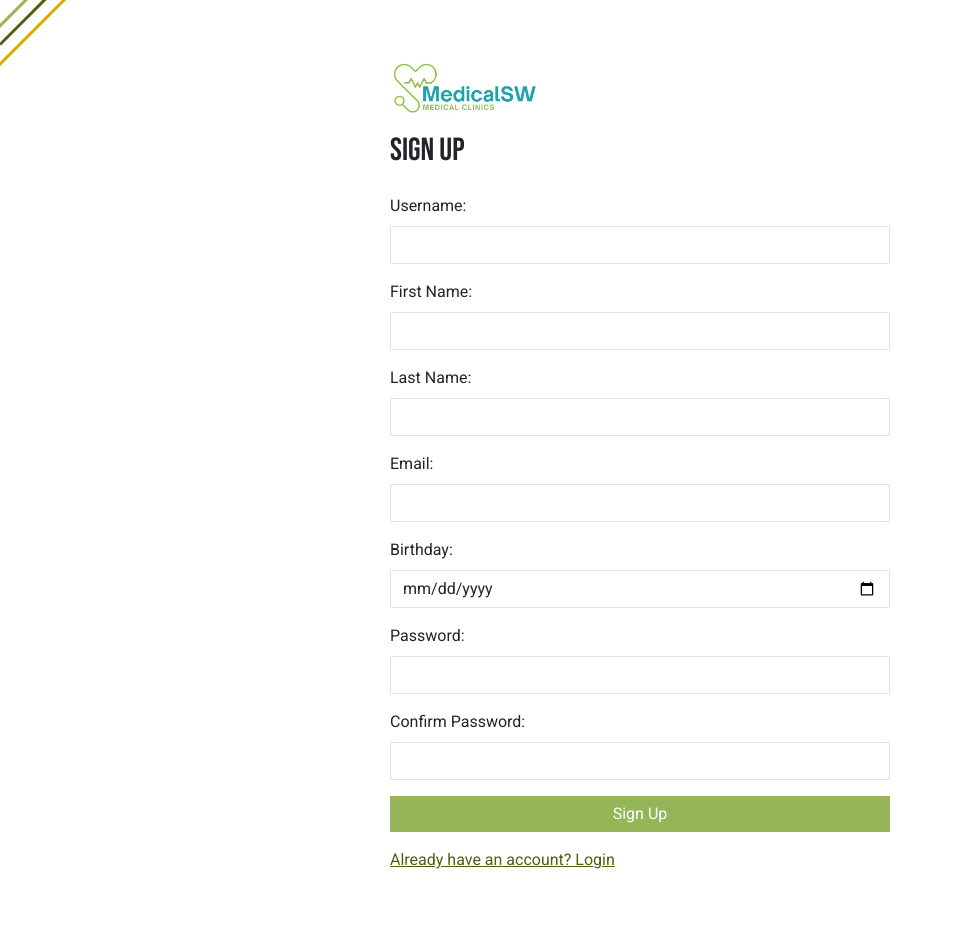
After one commit to TJunH/MedicalSW, a Flask app: page /signup in a window 1280 px wide. The commit adds this page. Shown: the whole page, without its empty margins (0-953 px from the left). Run offline with Flask 3, Linux system fonts and the light colour scheme.

Commit message:
login, signup profile, rdf data

```diff
--- a/MedicalSW/server.py
+++ b/MedicalSW/server.py
@@ -1,8 +1,14 @@
 import os
-from flask import Flask, render_template,request, jsonify
+from flask import Flask, render_template,request, jsonify, redirect, url_for, session, flash
 from SPARQLWrapper import SPARQLWrapper, JSON
+from rdflib import Graph, Literal, RDF, URIRef, Namespace
+from rdflib.namespace import FOAF
+import os
+import bcrypt
+import re
 
 app = Flask(__name__)
+app.secret_key = 'secretkeyforswmedicalgroup26'
 
 @app.route('/')
 def home():
@@ -10,7 +16,10 @@ def home():
 
 @app.route('/about')
 def about():
-    return render_template('about.html', current_page='about')
+    if 'username' in session:
+        return render_template('about.html', current_page='about')
+
+    return redirect(url_for('login'))
 
 @app.route('/disease-list')
 def diseaseList():
@@ -122,7 +131,10 @@ def diseaseList():
 
 @app.route('/diseases')
 def diseases():
-    return render_template('diseases.html', current_page='diseases')
+    if 'username' in session:
+        return render_template('diseases.html', current_page='diseases')
+
+    return redirect(url_for('login'))
 
 @app.route('/info/<parentTn>')
 def info(parentTn):
@@ -267,9 +279,178 @@ def medsList():
 
 @app.route('/chemicals-meds')
 def chemicalsMeds():
-    return render_template('chemicalsMeds.html', current_page='chemicalsMeds')
+    if 'username' in session:
+        return render_template('chemicalsMeds.html', current_page='chemicalsMeds')
+
+    return redirect(url_for('login'))
+
+#######################
+
+USER = Namespace("http://example.org/user#")
+EX = Namespace("http://example.org/extra#")
+g = Graph()
+g.bind("foaf", FOAF)
+g.bind("ex", EX)
+
+rdf_data_dir = os.path.join(os.path.dirname(__file__), 'data')
+user_data_file = os.path.join(rdf_data_dir, 'users.rdf')
+
+if not os.path.exists(rdf_data_dir):
+    os.makedirs(rdf_data_dir)
+
+if not os.path.exists(user_data_file):
+    with open(user_data_file, 'w') as f:
+        f.write('')
+
+@app.route('/signup', methods=['GET', 'POST'])
+def signup():
+    if request.method == 'POST':
+        username = request.form['username']
+        firstName = request.form['firstName']
+        lastName = request.form['lastName']
+        email = request.form['email']
+        birthday = request.form['birthday']
+        password = request.form['password']
+        confirm_password = request.form['confirm_password']
+
+        if password != confirm_password:
+            flash('Passwords do not match.')
+            return redirect(url_for('signup'))
+
+        is_valid, message = validate_password(password)
+        if not is_valid:
+            flash(message)
+            return redirect(url_for('signup'))
+
+        user = URIRef(USER[username])
+        g.parse(user_data_file, format='turtle')
+
+        if (user, RDF.type, FOAF.Person) in g:
+            flash('Username already exists. Please choose a different username.')
+            return redirect(url_for('signup'))
+
+        hashed_password = bcrypt.hashpw(password.encode('utf-8'), bcrypt.gensalt())
+
+        user = URIRef(USER[username])
+        g.add((user, RDF.type, FOAF.Person))
+        g.add((user, FOAF.name, Literal(username)))
+        g.add((user, FOAF.firstName, Literal(firstName)))
+        g.add((user, FOAF.lastName, Literal(lastName)))
+        g.add((user, FOAF.birthday, Literal(birthday)))
+        g.add((user, EX.email, Literal(email)))
+        g.add((user, EX.password, Literal(hashed_password.decode('utf-8'))))
+
+        #save data
+        g.serialize(destination=user_data_file, format='turtle')
+
+        return redirect(url_for('login'))
+    return render_template('signup.html')
 
 
+@app.route('/login', methods=['GET', 'POST'])
+def login():
+    if request.method == 'POST':
+        username = request.form['username']
+        password = request.form['password']
+
+        g.parse(user_data_file, format='turtle')
+        user = URIRef(USER[username])
+
+        if (user, RDF.type, FOAF.Person) in g:
+            stored_hashed_password = g.value(user, EX.password)
+            if stored_hashed_password and bcrypt.checkpw(password.encode('utf-8'), stored_hashed_password.encode('utf-8')):
+                session['username'] = username
+                return redirect(url_for('home'))
+            else:
+                flash('Invalid credentials. Please try again.')
+                return redirect(url_for('login'))
+        else:
+            flash('Invalid credentials. Please try again.')
+            return redirect(url_for('login'))
+    return render_template('login.html')
+
+@app.route('/logout')
+def logout():
+    session.pop('username', None)
+    return redirect(url_for('login'))
+
+def validate_password(password):
+    if len(password) < 8:
+        return False, "Password must be at least 8 characters long."
+    if not re.search(r"[A-Z]", password):
+        return False, "Password must contain at least one uppercase letter."
+    if not re.search(r"[a-z]", password):
+        return False, "Password must contain at least one lowercase letter."
+    if not re.search(r"\d", password):
+        return False, "Password must contain at least one digit."
+    if not re.search(r"[!@#$%^&*(),.?\":{}|<>]", password):
+        return False, "Password must contain at least one special character."
+    return True, ""
+
+@app.route('/profile', methods=['GET', 'POST'])
+def profile():
+    if 'username' not in session:
+        return redirect(url_for('login'))
+
+    username = session['username']
+    user = URIRef(USER[username])
+    g.parse(user_data_file, format='turtle')
+
+    if request.method == 'POST':
+        first_name = request.form['firstName']
+        last_name = request.form['lastName']
+        email = request.form['email']
+        birthday = request.form['birthday']
+
+        g.set((user, FOAF.firstName, Literal(first_name)))
+        g.set((user, FOAF.lastName, Literal(last_name)))
+        g.set((user, EX.email, Literal(email)))
+        g.set((user, FOAF.birthday, Literal(birthday)))
+
+        g.serialize(destination=user_data_file, format='turtle')
+
+        flash('Profile updated successfully.')
+        return redirect(url_for('profile'))
+
+    first_name = g.value(user, FOAF.firstName) or ""
+    last_name = g.value(user, FOAF.lastName) or ""
+    email = g.value(user, EX.email) or ""
+    birthday = g.value(user, FOAF.birthday) or ""
+
+    return render_template('profile.html', username=username, first_name=first_name, last_name=last_name, email=email, birthday=birthday)
+
+@app.route('/change_password', methods=['POST'])
+def change_password():
+    if 'username' not in session:
+        return redirect(url_for('login'))
+
+    username = session['username']
+    user = URIRef(USER[username])
+    g.parse(user_data_file, format='turtle')
+
+    current_password = request.form['current_password']
+    new_password = request.form['new_password']
+    confirm_new_password = request.form['confirm_new_password']
+
+    if new_password != confirm_new_password:
+        flash('New passwords do not match.')
+        return redirect(url_for('profile'))
+
+    is_valid, message = validate_password(new_password)
+    if not is_valid:
+        flash(message)
+        return redirect(url_for('profile'))
+
+    stored_hashed_password = g.value(user, EX.password)
+    if stored_hashed_password and bcrypt.checkpw(current_password.encode('utf-8'), stored_hashed_password.encode('utf-8')):
+        hashed_new_password = bcrypt.hashpw(new_password.encode('utf-8'), bcrypt.gensalt())
+        g.set((user, EX.password, Literal(hashed_new_password.decode('utf-8'))))
+        g.serialize(destination=user_data_file, format='turtle')
+        flash('Password changed successfully.')
+    else:
+        flash('Current password is incorrect.')
+
+    return redirect(url_for('profile'))
 
 if __name__=='__main__':
     app.run()
--- a/MedicalSW/static/css/style.css
+++ b/MedicalSW/static/css/style.css
@@ -248,3 +248,58 @@ background-color:rgba(149,181,88,0.8);
 .badge{
     cursor: pointer;
 }
+
+#signup-page:after, #login-page:after{
+    content:'';
+    position:absolute;
+    top:43px;
+    left:0;
+    width:100%;
+    height:3px;
+    background-color:var(--secondary-color);
+    transform: rotate(-45deg);
+    transform-origin:left;
+}
+
+    #signup-page:before, #login-page:before {
+        content: '';
+        position: absolute;
+        top: 60px;
+        left: -30px;
+        width: 100%;
+        height: 30px;
+        border-top: 3px solid var(--primary-color);
+        border-bottom: 3px solid var(--tertiary-color);
+        transform: rotate(-45deg);
+        transform-origin: left;
+    }
+
+    #signup-page .card, #login-page .card{
+    width: 100%;
+    max-width: 500px;
+}
+
+#signup-page a, #login-page a{
+    color:var(--secondary-color);
+}
+
+#signup-page img, #login-page img{
+    max-width: 150px;
+}
+
+#signup-page, #login-page{
+    padding:60px 15px;
+    display: flex;
+    justify-content: center;
+    flex-direction: column;
+    align-items: center;
+}
+
+#nav-login-button{
+    background-color:var(--secondary-color);
+    color:white;
+}
+
+.dropdown-toggle::after{
+    display:none;
+}
--- /dev/null
+++ b/MedicalSW/templates/signup.html
@@ -0,0 +1,64 @@
+<!doctype html>
+<html lang="en">
+<head>
+    <meta charset="UTF-8">
+    <meta name="viewport" content="width=device-width, initial-scale=1">
+    <title>Sign Up</title>
+    <link href="https://cdn.jsdelivr.net/npm/bootstrap@5.3.3/dist/css/bootstrap.min.css" rel="stylesheet" integrity="sha384-QWTKZyjpPEjISv5WaRU9OFeRpok6YctnYmDr5pNlyT2bRjXh0JMhjY6hW+ALEwIH" crossorigin="anonymous">
+    <link rel="stylesheet" href="{{ url_for('static', filename='css/style.css') }}">
+</head>
+<body>
+    {% with messages = get_flashed_messages() %}
+        {% if messages %}
+            <ul>
+                {% for message in messages %}
+                    <li>{{ message }}</li>
+                {% endfor %}
+            </ul>
+        {% endif %}
+    {% endwith %}
+    <div id="signup-page" class="container">
+        <div class="card">
+            <img src="../static/img/logo.jpg" class="mb-3" />
+            <h2>Sign Up</h2>
+            <form method="post" class="mt-3">
+                <div class="mb-3">
+                    <label for="username" class="form-label">Username:</label>
+                    <input type="text" id="username" name="username" class="form-control" required>
+                </div>
+                <div class="mb-3">
+                    <label for="firstName" class="form-label">First Name:</label>
+                    <input type="text" id="firstName" name="firstName" class="form-control" required>
+                </div>
+                <div class="mb-3">
+                    <label for="lastName" class="form-label">Last Name:</label>
+                    <input type="text" id="lastName" name="lastName" class="form-control" required>
+                </div>
+                <div class="mb-3">
+                    <label for="email" class="form-label">Email:</label>
+                    <input type="email" id="email" name="email" class="form-control" required>
+                </div>
+                <div class="mb-3">
+                    <label for="birthday" class="form-label">Birthday:</label>
+                    <input type="date" id="birthday" name="birthday" class="form-control" required>
+                </div>
+                <div class="mb-3">
+                    <label for="password" class="form-label">Password:</label>
+                    <input type="password" id="password" name="password" class="form-control" required>
+                </div>
+                <div class="mb-3">
+                    <label for="confirm_password" class="form-label">Confirm Password:</label>
+                    <input type="password" id="confirm_password" name="confirm_password" class="form-control" required>
+                </div>
+                <div class="d-grid gap-2">
+                    <button type="submit" class="btn btn-primary">Sign Up</button>
+                </div>
+            </form>
+            <div class="mt-3">
+                <a href="/login">Already have an account? Login</a>
+            </div>
+        </div>
+    </div>
+    <script src="https://cdn.jsdelivr.net/npm/bootstrap@5.3.3/dist/js/bootstrap.min.js" integrity="sha384-0pUGZvbkm6XF6gxjEnlmuGrJXVbNuzT9qBBavbLwCsOGabYfZo0T0to5eqruptLy" crossorigin="anonymous"></script>
+</body>
+</html>
```
Also changed, not shown: MedicalSW/templates/base.html (+28 -0 lines), MedicalSW/templates/info.html (deleted, +0 -29 lines), MedicalSW/templates/login.html (added, +42 -0 lines), MedicalSW/templates/profile.html (added, +74 -0 lines), 1 other file.
